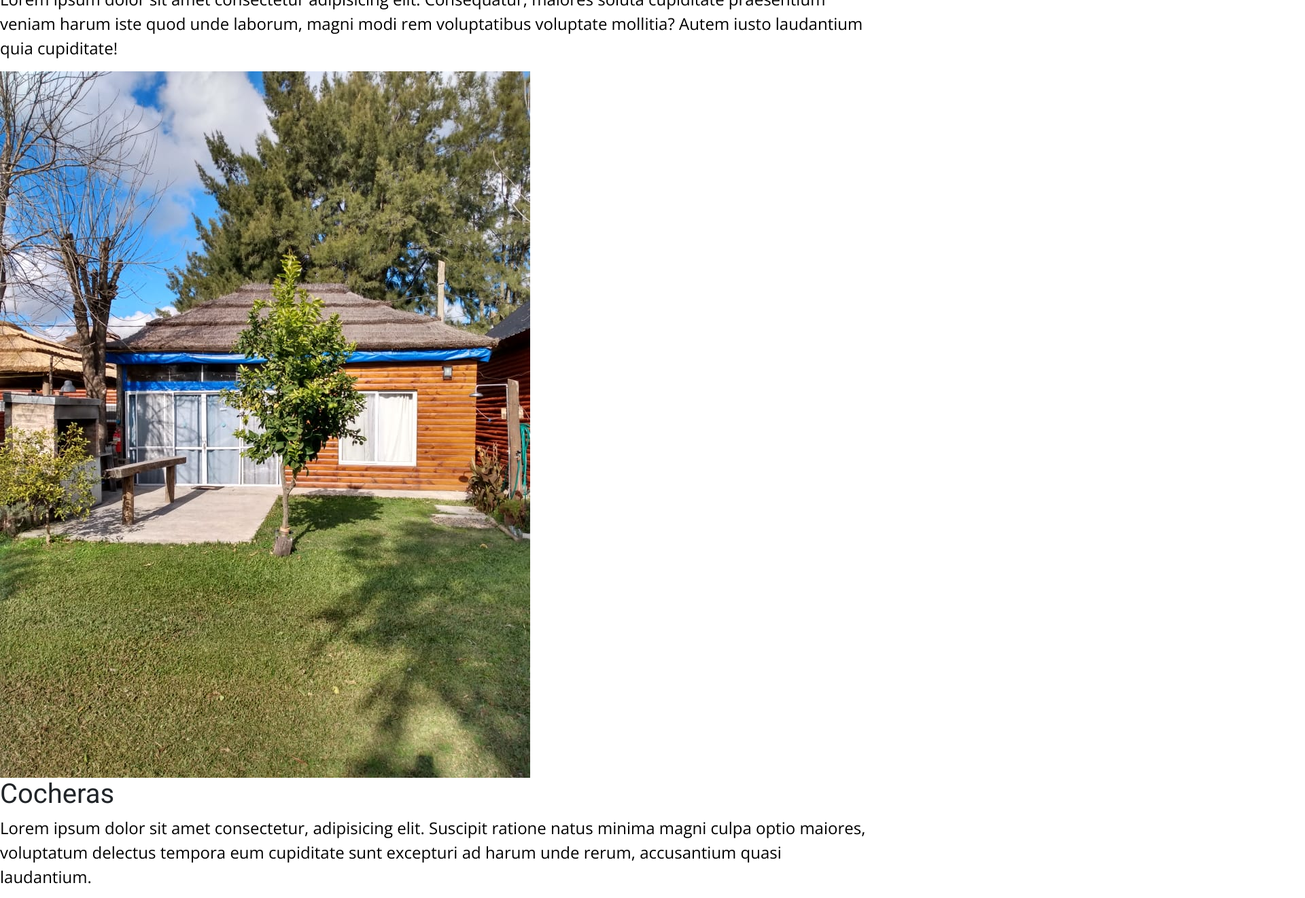
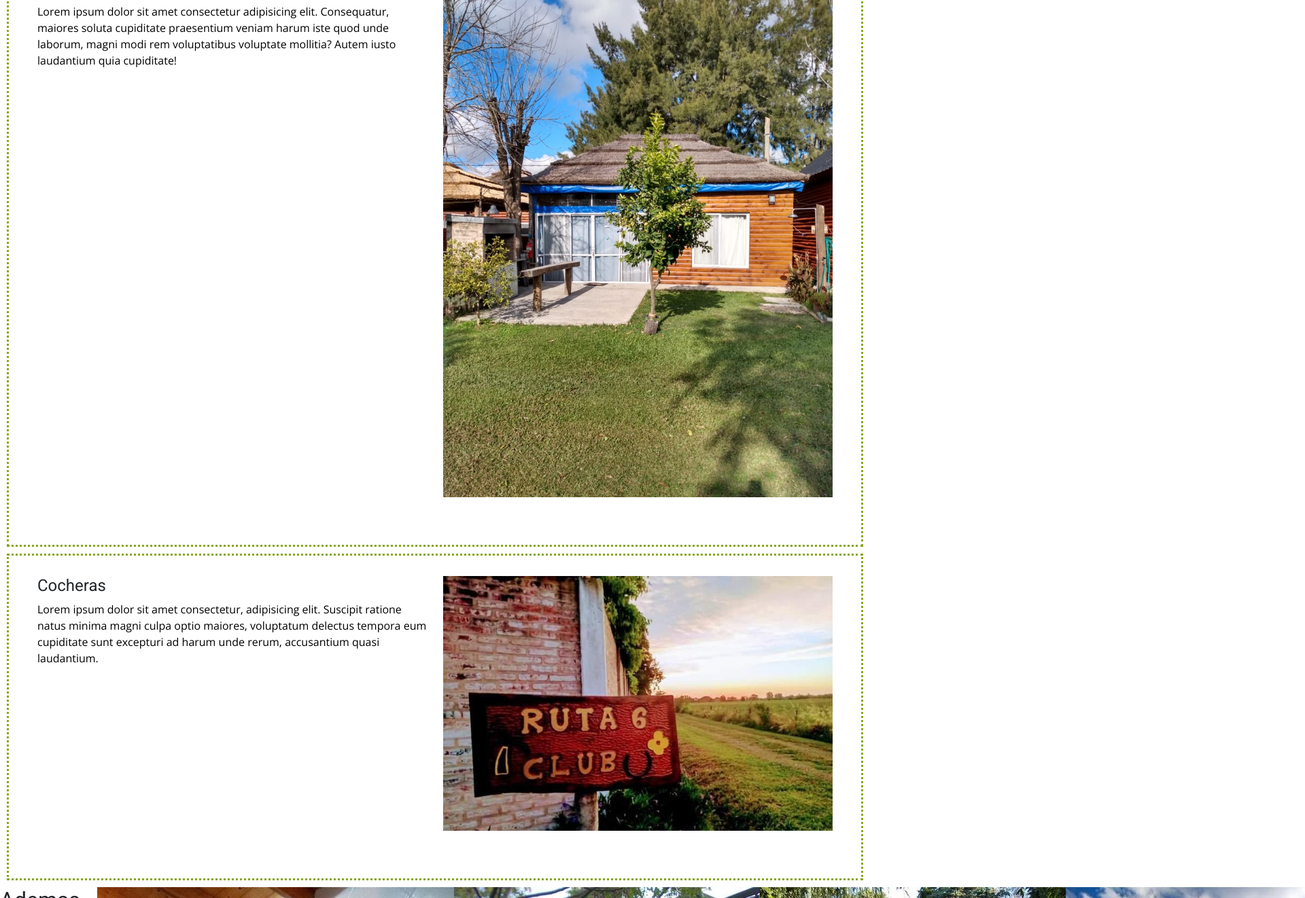
Before and after one commit to luchoslp1989/PF-Perez, a plain HTML site: page pages/servicios.html in a window 1280 px wide. Shown: the part 451-1773 px from the top of the page at 68% size, 1920 px wide, since content can reach past the window. Drawn offline with nearby package versions, Linux system fonts and the light colour scheme.

Commit message:
se mejora page servicios

```diff
--- a/pages/servicios.html
+++ b/pages/servicios.html
@@ -46,18 +46,22 @@
     </header>
     <!-- cierra header -->
     <main>
-       <section>
-            <h1>Lotes</h1>
-            <p>Lorem ipsum dolor sit amet consectetur adipisicing elit. Consequatur, maiores soluta cupiditate praesentium veniam harum iste quod unde laborum, magni modi rem voluptatibus voluptate mollitia? Autem iusto laudantium quia cupiditate!</p>
-            <img src="../img/cabania.jpg" alt="Mate y de fondo arboles y cesped">
+       <section  class="row dFlex marginEntreSections justifyContentSpaceBetween paddingStandard borderDottedGreen">
+            <div class="col-sm-12 col-md-6">
+              <h1 class="tituloMd">Lotes</h1>
+              <p class="parrafoSm">Lorem ipsum dolor sit amet consectetur adipisicing elit. Consequatur, maiores soluta cupiditate praesentium veniam harum iste quod unde laborum, magni modi rem voluptatibus voluptate mollitia? Autem iusto laudantium quia cupiditate!</p>
+            </div>
+            <img class="col-sm-12 col-md-6" src="../img/cabania.jpg" alt="Mate y de fondo arboles y cesped">
        </section>
-       <section>
-            <h1>Cocheras</h1>
-            <p>Lorem ipsum dolor sit amet consectetur, adipisicing elit. Suscipit ratione natus minima magni culpa optio maiores, voluptatum delectus tempora eum cupiditate sunt excepturi ad harum unde rerum, accusantium quasi laudantium.</p>
-            <img src="../img/cartel_entrada.jpg" alt="Cartel de entrada a Ruta6Club">
+       <section  class="row dFlex marginEntreSections justifyContentSpaceBetween paddingStandard borderDottedGreen">
+            <div class="col-sm-12 col-md-6">
+              <h1 class="tituloMd">Cocheras</h1>
+              <p class="parrafoSm">Lorem ipsum dolor sit amet consectetur, adipisicing elit. Suscipit ratione natus minima magni culpa optio maiores, voluptatum delectus tempora eum cupiditate sunt excepturi ad harum unde rerum, accusantium quasi laudantium.</p>
+            </div>
+            <img class="col-sm-12 col-md-6" src="../img/cartel_entrada.jpg" alt="Cartel de entrada a Ruta6Club">
        </section>
-       <section>
-            <h2>Ademas contamos con:</h2>
+       <section class="dFlex">
+            <h2 >Ademas contamos con:</h2>
             <figure>
                 <img src="../img/vestuarios.jpg" alt="Vestuario">
                 <figcaption>Vestuarios y baños con agua caliente</figcaption>
```
